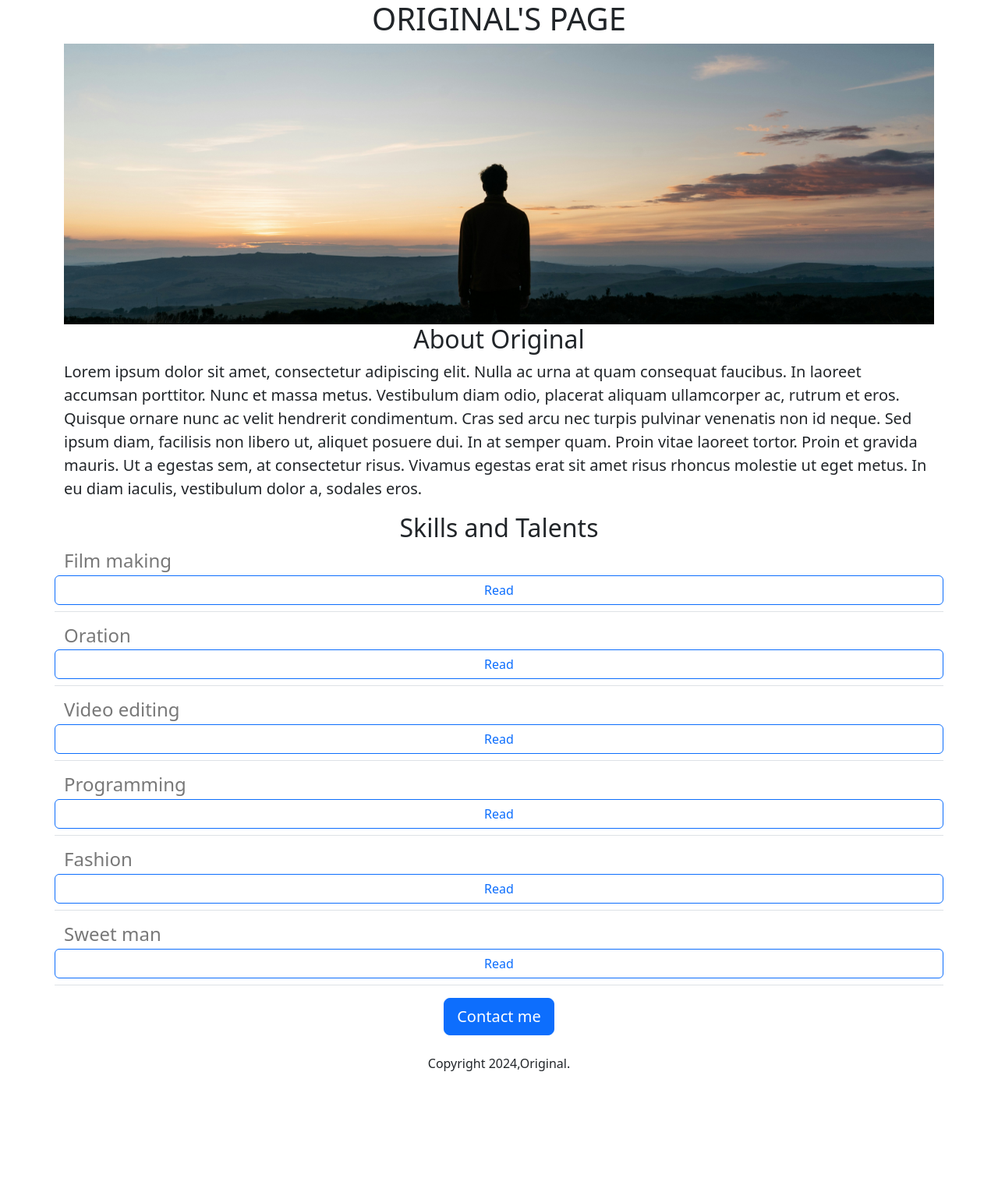
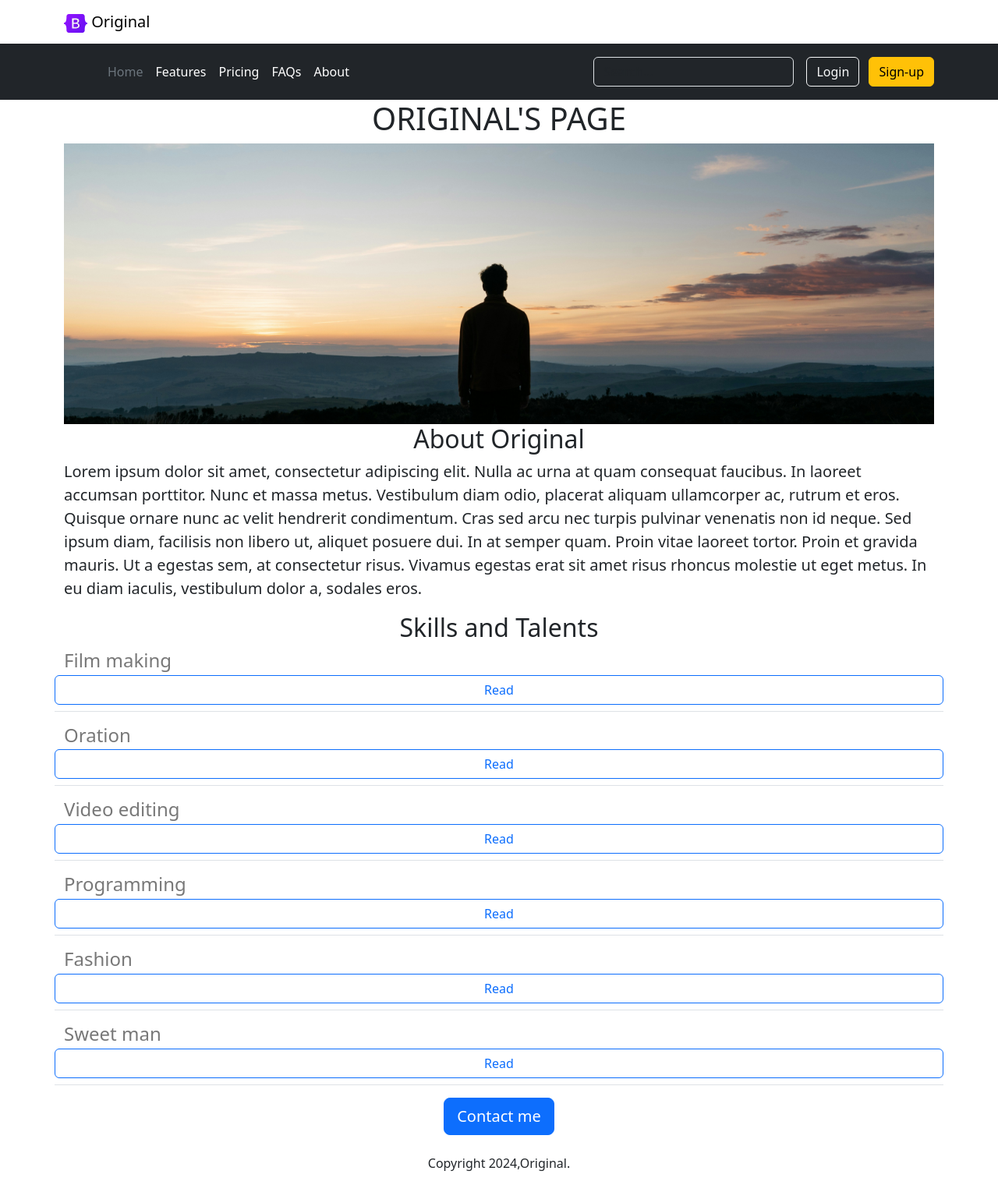
Before and after one commit to OriginalCodes01/originals-project, a Flask app: page / in a window 1280 px wide. Shown: the whole page at 78% size. Before the commit the page ends 1374 px from the top, so only its background shows below. Run offline with Flask 3, Linux system fonts and the light colour scheme.

Commit message:
Added navbars and headers

```diff
--- a/templates/home.html
+++ b/templates/home.html
@@ -2,7 +2,6 @@
 <html>
   <head>
 <title> Originals page</title>
-
     <meta charset="utf-8">
     <meta name="viewport" content="width=device-width, initial-scale=1">
     <link href="https://cdn.jsdelivr.net/npm/bootstrap@5.3.2/dist/css/bootstrap.min.css" rel="stylesheet" integrity="sha384-T3c6CoIi6uLrA9TneNEoa7RxnatzjcDSCmG1MXxSR1GAsXEV/Dwwykc2MPK8M2HN" crossorigin="anonymous">
@@ -15,6 +14,7 @@
     </style>
   </head>
   <body>
+       {% include 'nav.html' %}
     <div class = "container">
     <h1 class= "text-center mt- 2 mb- 4">ORIGINAL'S PAGE</h1>
     <img class="img-fluid" id="banner"
--- /dev/null
+++ b/templates/nav.html
@@ -0,0 +1,40 @@
+<nav class="navbar shadow-sm">
+  <div class="container">
+    <a class="navbar-brand" href="#">
+      <img src="/static/logo.svg" alt="" width="30" height="24">
+<class="d-inline-block align-text-top">
+      Original
+    </a>
+  </div>
+</nav>
+
+
+
+<div class="b-example-divider"></div>
+
+<header class="p-3 text-bg-dark">
+  <div class="container">
+    <div class="d-flex flex-wrap align-items-center justify-content-center justify-content-lg-start">
+      <a href="/" class="d-flex align-items-center mb-2 mb-lg-0 text-white text-decoration-none">
+        <svg class="bi me-2" width="40" height="32" role="img" aria-label="Bootstrap"><use xlink:href="#bootstrap"/></svg>
+      </a>
+
+      <ul class="nav col-12 col-lg-auto me-lg-auto mb-2 justify-content-center mb-md-0">
+        <li><a href="#" class="nav-link px-2 text-secondary">Home</a></li>
+        <li><a href="#" class="nav-link px-2 text-white">Features</a></li>
+        <li><a href="#" class="nav-link px-2 text-white">Pricing</a></li>
+        <li><a href="#" class="nav-link px-2 text-white">FAQs</a></li>
+        <li><a href="#" class="nav-link px-2 text-white">About</a></li>
+      </ul>
+
+      <form class="col-12 col-lg-auto mb-3 mb-lg-0 me-lg-3" role="search">
+        <input type="search" class="form-control form-control-dark text-bg-dark" placeholder="Search..." aria-label="Search">
+      </form>
+
+      <div class="text-end">
+        <button type="button" class="btn btn-outline-light me-2">Login</button>
+        <button type="button" class="btn btn-warning">Sign-up</button>
+      </div>
+    </div>
+  </div>
+</header>
```
Also changed, not shown: static/logo.svg (added).
